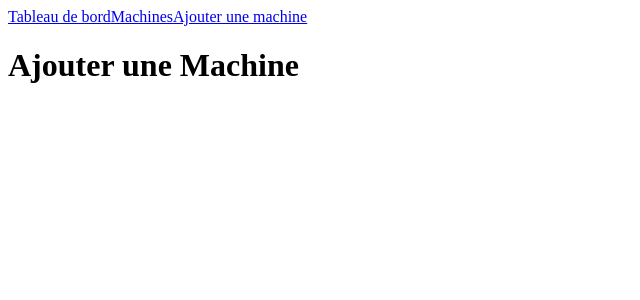
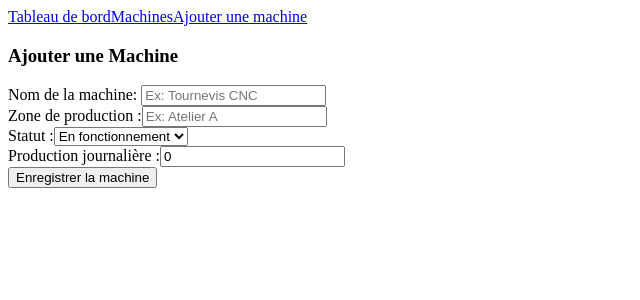
Before and after one commit to haddadaziz/FactoryPulse, a React (Vite) app: page /machines/new in a window 1280 px wide. Shown: the top 300 px of the page, without its empty margins (0-640 px from the left). Built offline with nearby package versions, Linux system fonts and the light colour scheme.

Commit message:
fonctionnalité d'ajout d'une machine

```diff
--- a/src/App.jsx
+++ b/src/App.jsx
@@ -9,14 +9,20 @@ function App() {
   const [machines, setMachines] = useState([]);
   const [loading, setLoading] = useState(true);
   const [error, setError] = useState(null);
-  const handleUpdateStatus = (id,newStatus) => {
-    setMachines((prevMachines) => prevMachines.map((machine) => machine.id === id ? {...machine,status:newStatus} : machine));
+  const handleUpdateStatus = (id, newStatus) => {
+    setMachines((prevMachines) => prevMachines.map((machine) => machine.id === id ? { ...machine, status: newStatus } : machine));
   };
   const handleDeleteMachine = (id) => {
     const confirmed = window.confirm("Etes vous sur de vouloir supprimer cette machine ?");
-    if(confirmed){
+    if (confirmed) {
       setMachines((prevMachines) => prevMachines.filter((machine) => machine.id !== id));
     }
+  };
+  const handleAddMachine = (newMachine) => {
+    const nextId = machines.length > 0 ? Math.max(...machines.map((m) => m.id)) + 1 : 1;
+    const machineWithId = {...newMachine,id:nextId};
+
+    setMachines((prevMachines) => [...prevMachines,machineWithId]);
   }
 
   useEffect(() => {
@@ -50,8 +56,8 @@ function App() {
 
         (<Routes>
           <Route path="/" element={<Dashboard machines={machines} />} />
-          <Route path="/machines/new" element={<AddMachine />} />
-          <Route path="/machines" element={<Machines machines={machines} onUpdateStatus={handleUpdateStatus} onDeleteMachine={handleDeleteMachine}/>} />
+          <Route path="/machines/new" element={<AddMachine onAddMachine={handleAddMachine} />} />
+          <Route path="/machines" element={<Machines machines={machines} onUpdateStatus={handleUpdateStatus} onDeleteMachine={handleDeleteMachine} />} />
         </Routes>)}
     </>
   );
--- a/src/components/MachineCard.jsx
+++ b/src/components/MachineCard.jsx
@@ -1,4 +1,4 @@
-function MachineCard({ id,name, zone, status, production, onUpdateStatus }) {
+function MachineCard({ id,name, zone, status, production, onUpdateStatus, onDeleteMachine }) {
     return (
         <div>
             <h3>Nom de la machine : {name}</h3>
@@ -10,6 +10,7 @@ function MachineCard({ id,name, zone, status, production, onUpdateStatus }) {
                 <option value="En Panne">En Panne</option>
             </select>
             <p>Production total de cette machine : {production}</p>
+            <button onClick={() => onDeleteMachine(id)}>Supprimer La machine</button>
             <hr/>
         </div>
     )
--- a/src/pages/AddMachine.jsx
+++ b/src/pages/AddMachine.jsx
@@ -1,5 +1,78 @@
-function App(){
-    return <h1>Ajouter une Machine</h1>;
+import { useState } from "react"
+import { useNavigate } from "react-router-dom"
+
+function AddMachine({ onAddMachine }) {
+    const navigate = useNavigate();
+
+    const [name, setName] = useState("");
+    const [zone, setZone] = useState("");
+    const [status, setStatus] = useState("En fonctionnement");
+    const [production, setProduction] = useState(0);
+
+    const [errorMessage, setErrorMessage] = useState("");
+
+    const handleSubmit = (e) => {
+        e.preventDefault();
+
+        if (!name.trim()) {
+            setErrorMessage("Le nom de la machine est obligatoire");
+            return;
+        }
+        if (!zone.trim()) {
+            setErrorMessage("La zone de production est obligatoire");
+            return;
+        }
+
+        const prodNumber = Number(production);
+        if (isNaN(prodNumber) || prodNumber < 0 || !Number.isInteger(prodNumber)) {
+            setErrorMessage("La production journaliere doit être un nombre entier supérieur ou égal à 0");
+            return;
+        }
+
+        onAddMachine({
+            name: name.trim(),
+            zone: zone.trim(),
+            status: status,
+            production: prodNumber
+        });
+
+        navigate("/machines");
+    }
+
+    return (
+        <div>
+            <h3>Ajouter une Machine</h3>
+            {errorMessage && (
+                <p>{errorMessage}</p>
+            )}
+
+            <form onSubmit={handleSubmit}>
+                <div>
+                    <label>Nom de la machine: </label>
+                    <input type="text" value={name} onChange={(e) => setName(e.target.value)} placeholder="Ex: Tournevis CNC" />
+                </div>
+                <div>
+                    <label>Zone de production :</label>
+                    <input type="text" value={zone} onChange={(e) => setZone(e.target.value)} placeholder="Ex: Atelier A" />
+                </div>
+                <div>
+                    <label>Statut :</label>
+                    <select value={status} onChange={(e) => setStatus(e.target.value)}>
+                        <option value="En fonctionnement">En fonctionnement</option>
+                        <option value="À l'arrêt">À l'arrêt</option>
+                        <option value="En Panne">En Panne</option>
+                    </select>
+                </div>
+
+                <div>
+                    <label>Production journalière :</label>
+                    <input type="number" value={production} onChange={(e) => setProduction(e.target.value)} min="0" />
+                </div>
+
+                <button type="submit">Enregistrer la machine</button>
+            </form>
+        </div>
+    );
 }
 
-export default App;
+export default AddMachine;
--- a/src/pages/Machines.jsx
+++ b/src/pages/Machines.jsx
@@ -1,7 +1,7 @@
 import MachineCard from "../components/MachineCard";
 import { useState } from "react";
 
-function Machines({ machines, onUpdateStatus }) {
+function Machines({ machines, onUpdateStatus, onDeleteMachine }) {
     const [search, setSearch] = useState("");
     const [statusFilter, setStatusFilter] = useState("Tous");
 
@@ -20,7 +20,7 @@ function Machines({ machines, onUpdateStatus }) {
                     <option value="Tous">Tous les statuts</option>
                     <option value="En fonctionnement">En fonctionnement</option>
                     <option value="À l'arrêt">À l'arrêt</option>
-                    <option value="En panne">En panne</option>
+                    <option value="En panne">En Panne</option>
                 </select>
                 <button onClick={() => { setSearch(""); setStatusFilter("Tous"); }}>Réinitialiser les filtres</button>
             </div>
@@ -38,6 +38,7 @@ function Machines({ machines, onUpdateStatus }) {
                         status={machine.status}
                         production={machine.production}
                         onUpdateStatus={onUpdateStatus}
+                        onDeleteMachine={onDeleteMachine}
                     />
                 ))}
             </div>
```
